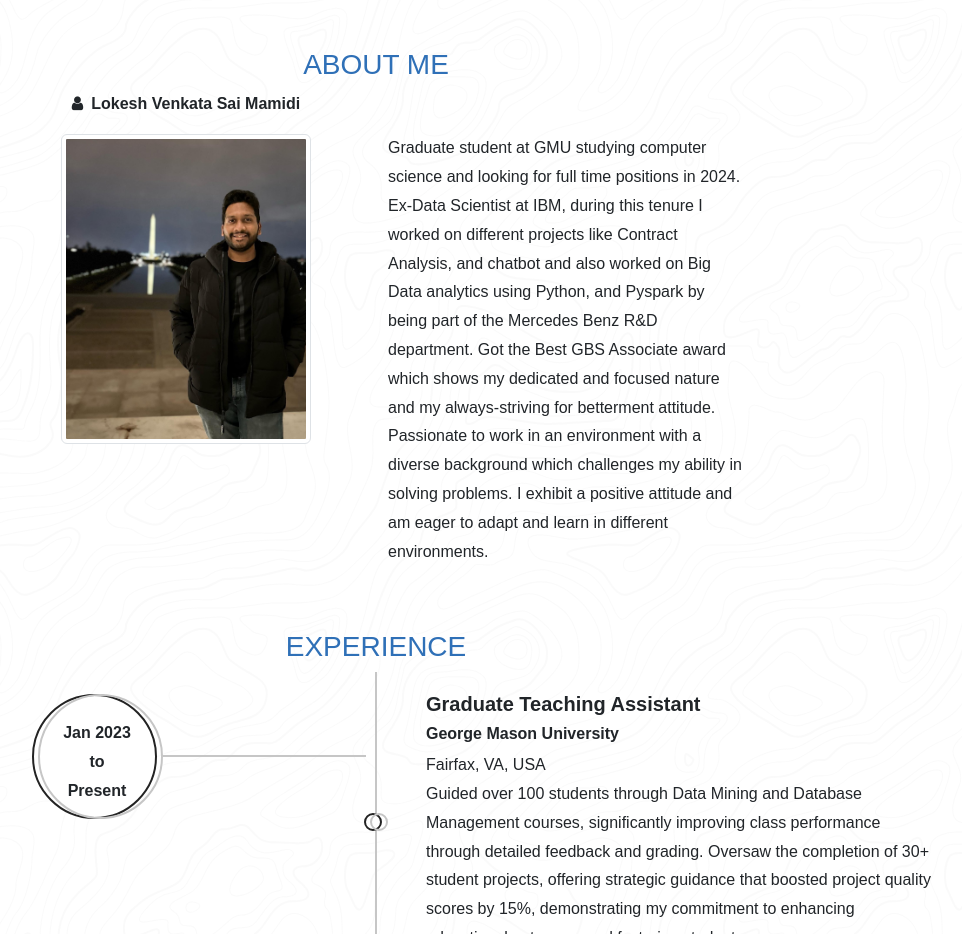
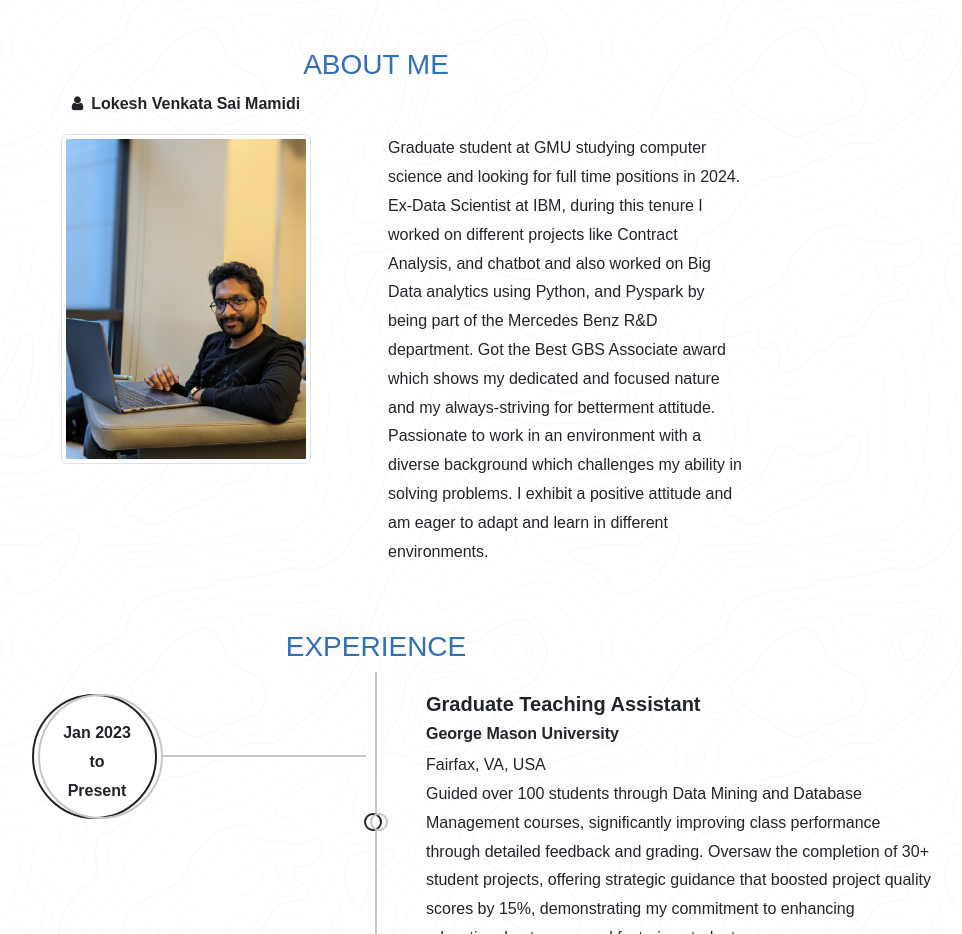
Before and after one commit to lokesh-venkata-sai/lokesh-venkata-sai.github.io, a plain HTML site: page index.html in a window 1280 px wide. Shown: the part 800-1734 px from the top of the page, without its empty margins (264-1226 px from the left). Drawn offline with nearby package versions, Linux system fonts and the light colour scheme.

Commit message:
Image changed

```diff
--- a/index.html
+++ b/index.html
@@ -76,7 +76,7 @@
         <div class="col-md-2"></div>
         <div class="col-md-4 text-center">
             <p><strong><i class="fa fa-user me-2"></i>Lokesh Venkata Sai Mamidi</strong></p>
-            <img src="./images/1.jpg" class="img-fluid img-thumbnail" alt="Photo of Me" id="myphoto">
+            <img src="./images/2.jpeg" class="img-fluid img-thumbnail" alt="Photo of Me" id="myphoto">
         </div>
         <div class="col-md-4">
             <p></p><br>
```
Also changed, not shown: images/2.jpeg (added), images/4.jpeg (deleted), 1 other file.
